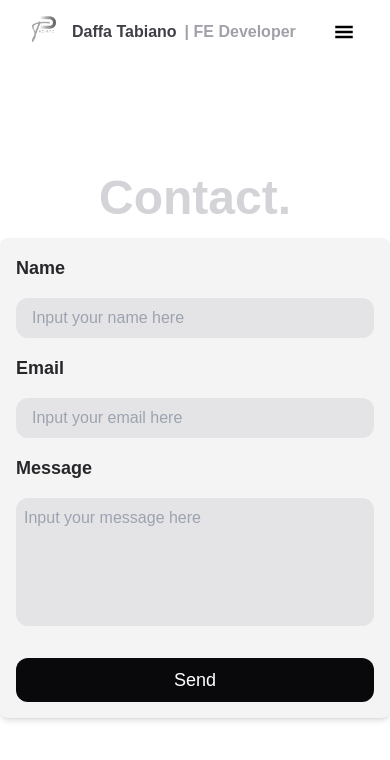
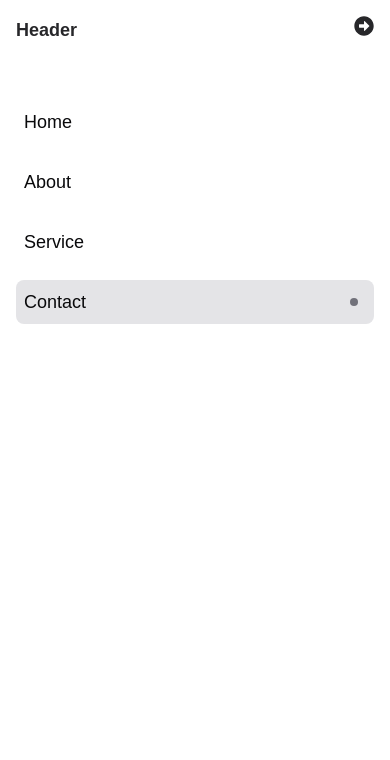
Before and after one commit to daffatabiano/assessment_febe, a Next.js app: page /contact in a window 390 px wide. Both pictures are taken after a click on the button 350 px from the left and 32 px from the top of the page. Shown: the top 760 px of the page. Built offline with nearby package versions, Linux system fonts and the light colour scheme.

Commit message:
feat(ui): drawer active path

```diff
--- a/src/components/headers/index.tsx
+++ b/src/components/headers/index.tsx
@@ -4,6 +4,7 @@ import { useEffect, useState } from 'react';
 import { GiHamburgerMenu } from 'react-icons/gi';
 import { navLinks } from '@/constants';
 import { FaRegMoon, FaRegSun } from 'react-icons/fa';
+import Drawer from '../ui/Drawer';
 
 export default function Navbar() {
   const [scrollY, setScrollY] = useState<boolean>(false);
@@ -49,6 +50,29 @@ export default function Navbar() {
   }, []);
 
   return (
+    <>
+      <Drawer setIsOpen={setMenu} isOpen={menu}>
+        <ul className="w-full h-full flex flex-col items-center p-4 gap-4">
+          {navLinks.map((item) => {
+            return (
+              <li key={item.id} className="w-full flex flex-col ">
+                <Link
+                  className={`relative text-lg font-medium text-zinc-950 dark:text-white p-2 rounded-lg hover:bg-zinc-200 dark:hover:bg-zinc-700 ${
+                    asPath === item.path
+                      ? 'text-zinc-500 dark:text-zinc-300 bg-zinc-200 dark:bg-zinc-700 '
+                      : ''
+                  }`}
+                  href={`${item.path}`}>
+                  {item.title}
+                  {asPath === item.path && (
+                    <span className="absolute my-auto top-0 bottom-0 right-4 bg-zinc-500 dark:bg-zinc-300 h-2 w-2 rounded-full" />
+                  )}
+                </Link>
+              </li>
+            );
+          })}
+        </ul>
+      </Drawer>
       <div
         className={`w-full md:h-24 h-16 flex fixed top-0 z-10 p-4  ${
           scrollY ? 'bg-white dark:bg-zinc-950' : 'bg-transparent'
@@ -109,5 +133,6 @@ export default function Navbar() {
           </div>
         </div>
       </div>
+    </>
   );
 }
--- a/src/components/ui/Drawer.tsx
+++ b/src/components/ui/Drawer.tsx
@@ -1,4 +1,5 @@
 import React from 'react';
+import { FaArrowAltCircleRight } from 'react-icons/fa';
 
 export default function Drawer({
   children,
@@ -8,18 +9,23 @@ export default function Drawer({
   return (
     <main
       className={
-        ' fixed overflow-hidden z-10 bg-gray-900 bg-opacity-25 inset-0 transform ease-in-out ' +
+        ' fixed overflow-hidden md:hidden z-[999] bg-gray-900 bg-opacity-25 inset-0 transform ease-in-out ' +
         (isOpen
           ? ' transition-opacity opacity-100 duration-500 translate-x-0  '
           : ' transition-all delay-500 opacity-0 translate-x-full  ')
       }>
       <section
         className={
-          ' w-screen max-w-lg right-0 absolute bg-white h-full shadow-xl delay-400 duration-500 ease-in-out transition-all transform  ' +
+          ' w-screen max-w-lg right-0 absolute bg-white dark:bg-zinc-800 h-full shadow-xl delay-400 duration-500 ease-in-out transition-all transform  ' +
           (isOpen ? ' translate-x-0 ' : ' translate-x-full ')
         }>
         <article className="relative w-screen max-w-lg pb-10 flex flex-col space-y-6 overflow-y-scroll h-full">
-          <header className="p-4 font-bold text-lg">Header</header>
+          <header className="p-4 font-bold text-lg flex justify-between text-zinc-800 dark:text-zinc-50">
+            Header{' '}
+            <span onClick={() => setIsOpen(false)}>
+              <FaArrowAltCircleRight className="text-xl" />
+            </span>
+          </header>
           {children}
         </article>
       </section>
```
Lines whose indentation alone changed are shown as unchanged.
